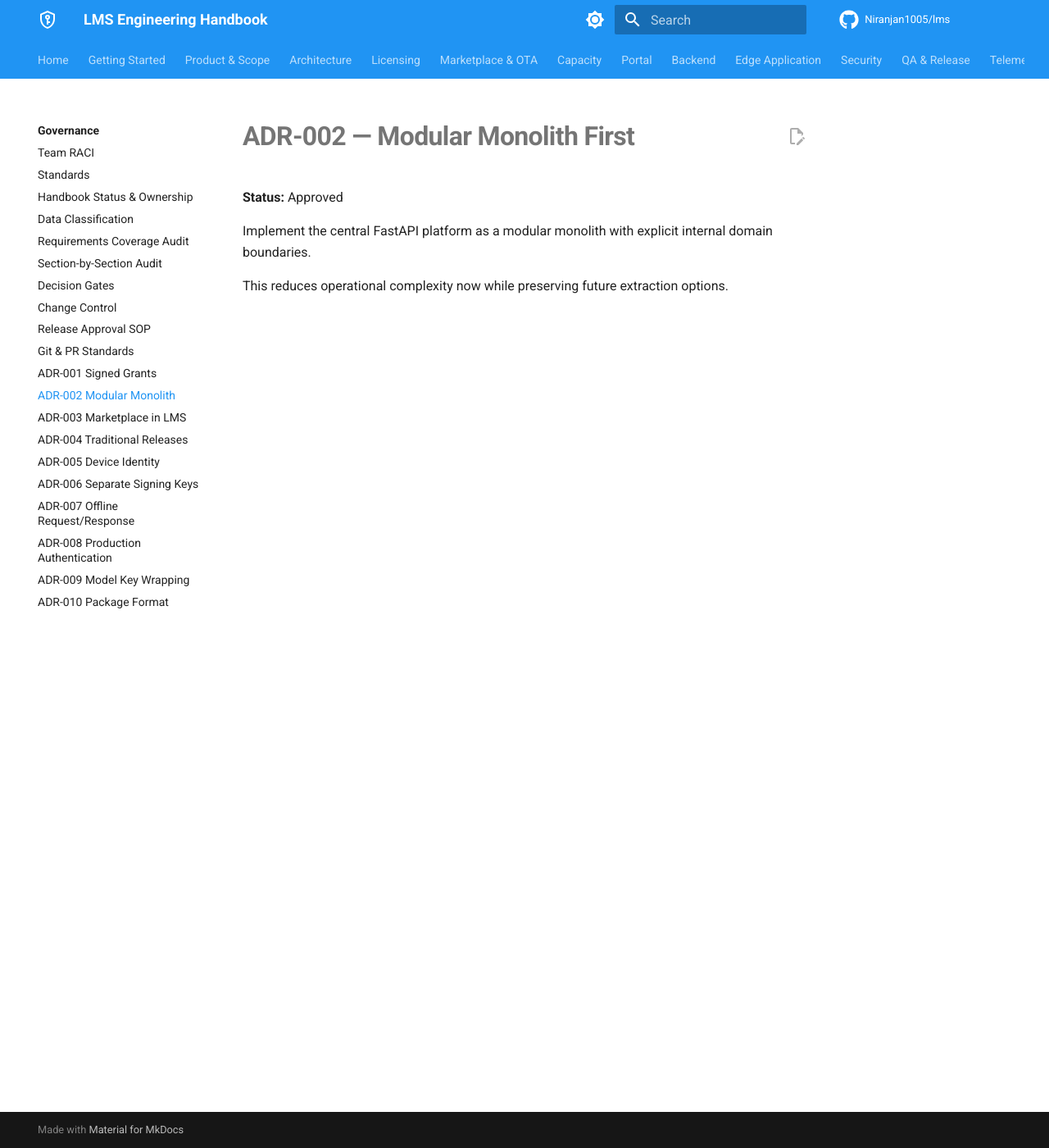
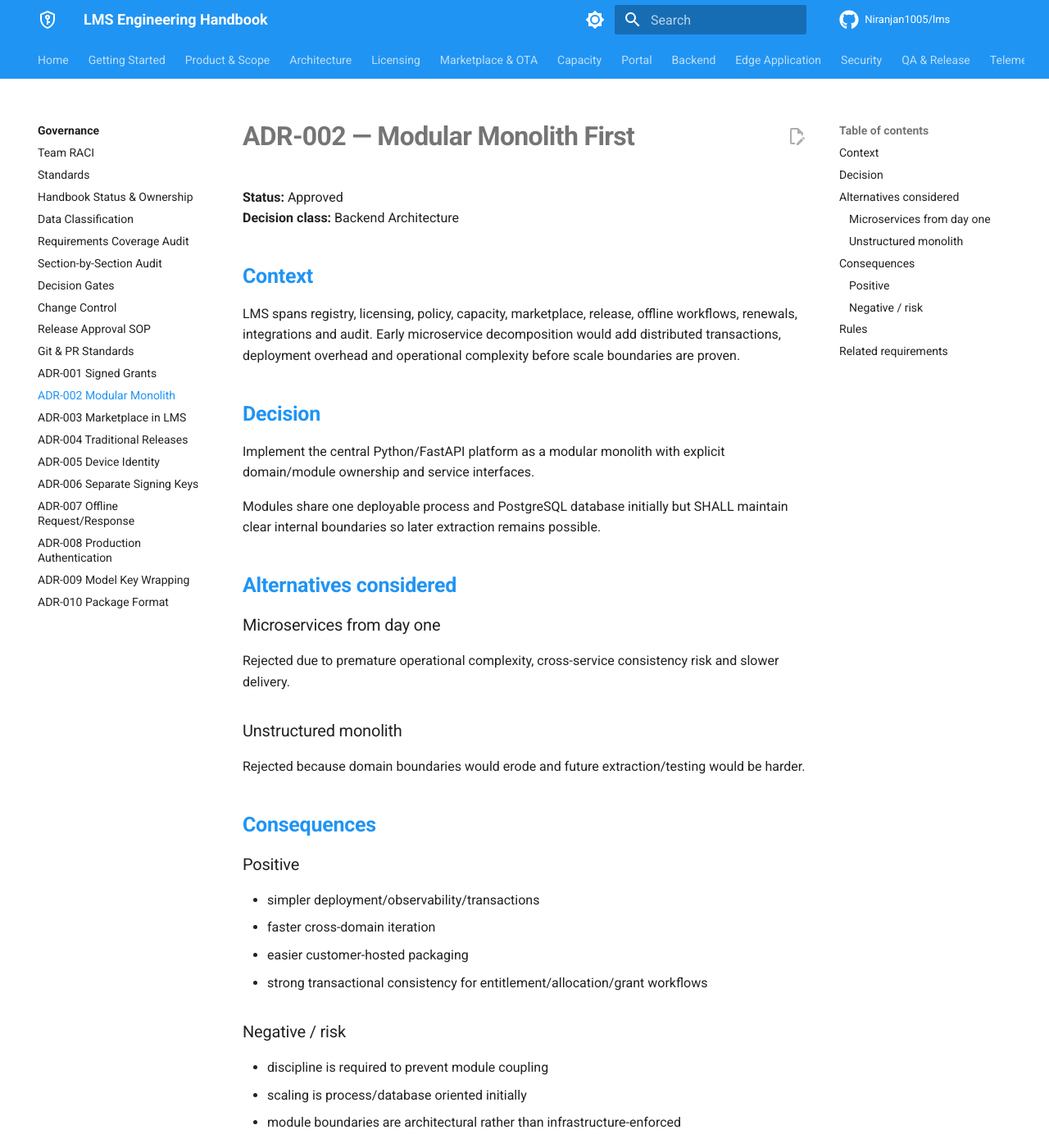
Before and after one commit to Niranjan1005/lms, an MkDocs documentation site: the page built from docs/adr/002-modular-monolith.md, in a window 1280 px wide and 1400 px high. Shown: the whole window at 82% size. Built offline with MkDocs 1.6.1 and Material for MkDocs 9.7.7, drawn with Linux system fonts in a browser that asks for light colours; comment, search, counter and statistics services are not loaded; some of the changed text lies outside the part shown.

Commit message:
docs: expand ADR-002 modular monolith

```diff
--- a/docs/adr/002-modular-monolith.md
+++ b/docs/adr/002-modular-monolith.md
@@ -1,7 +1,47 @@
 # ADR-002 — Modular Monolith First
 
 **Status:** Approved
+**Decision class:** Backend Architecture
 
-Implement the central FastAPI platform as a modular monolith with explicit internal domain boundaries.
+## Context
 
-This reduces operational complexity now while preserving future extraction options.
+LMS spans registry, licensing, policy, capacity, marketplace, release, offline workflows, renewals, integrations and audit. Early microservice decomposition would add distributed transactions, deployment overhead and operational complexity before scale boundaries are proven.
+
+## Decision
+
+Implement the central Python/FastAPI platform as a modular monolith with explicit domain/module ownership and service interfaces.
+
+Modules share one deployable process and PostgreSQL database initially but SHALL maintain clear internal boundaries so later extraction remains possible.
+
+## Alternatives considered
+
+### Microservices from day one
+Rejected due to premature operational complexity, cross-service consistency risk and slower delivery.
+
+### Unstructured monolith
+Rejected because domain boundaries would erode and future extraction/testing would be harder.
+
+## Consequences
+
+### Positive
+- simpler deployment/observability/transactions
+- faster cross-domain iteration
+- easier customer-hosted packaging
+- strong transactional consistency for entitlement/allocation/grant workflows
+
+### Negative / risk
+- discipline is required to prevent module coupling
+- scaling is process/database oriented initially
+- module boundaries are architectural rather than infrastructure-enforced
+
+## Rules
+
+- controllers do not directly orchestrate unrelated modules
+- cross-module actions use application/use-case services
+- module ownership of tables/services/endpoints is documented
+- internal events/outbox are used for asynchronous external side effects
+- future extraction must preserve contracts rather than copy hidden dependencies
+
+## Related requirements
+
+`SDR-PLT-003`, `SDR-BE-003`, `SDR-BE-004`
```
